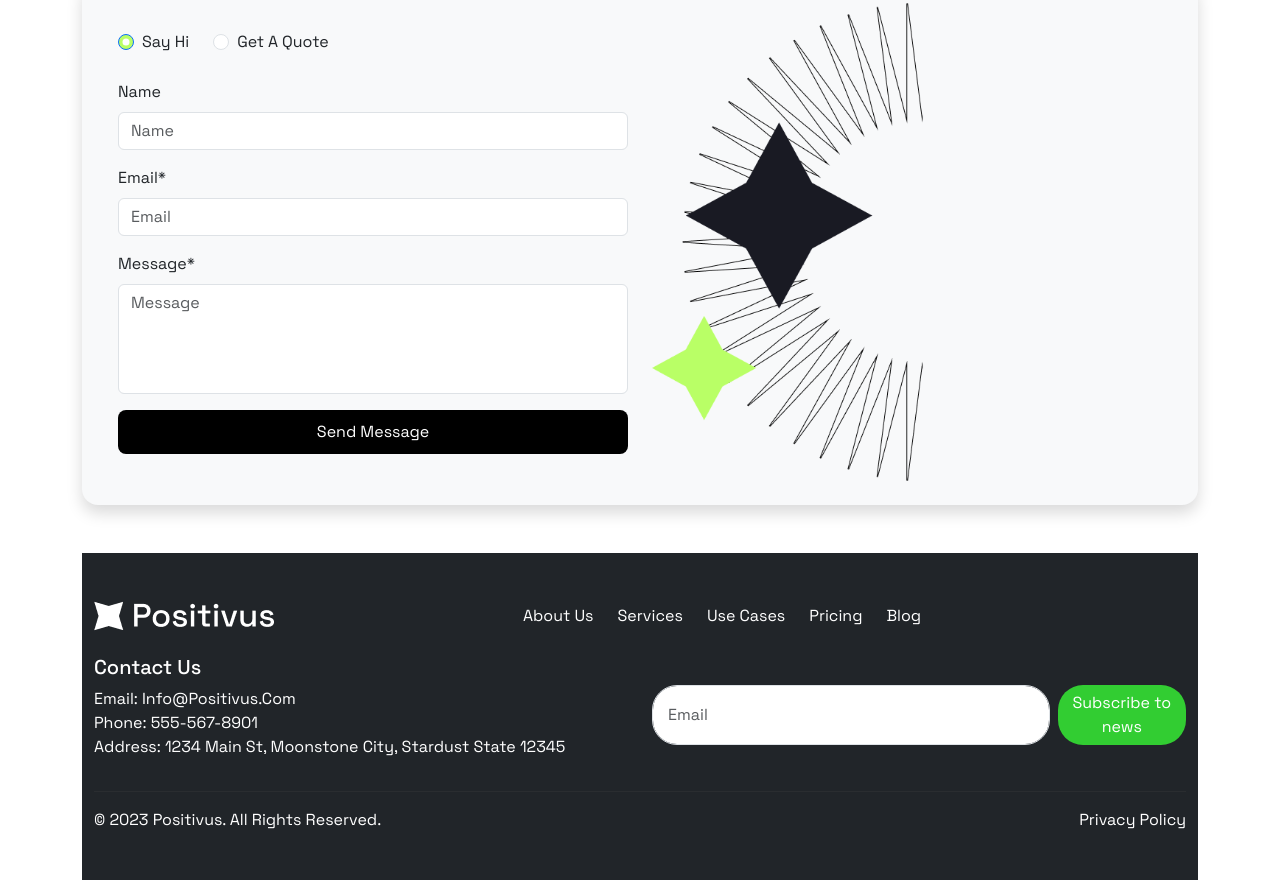
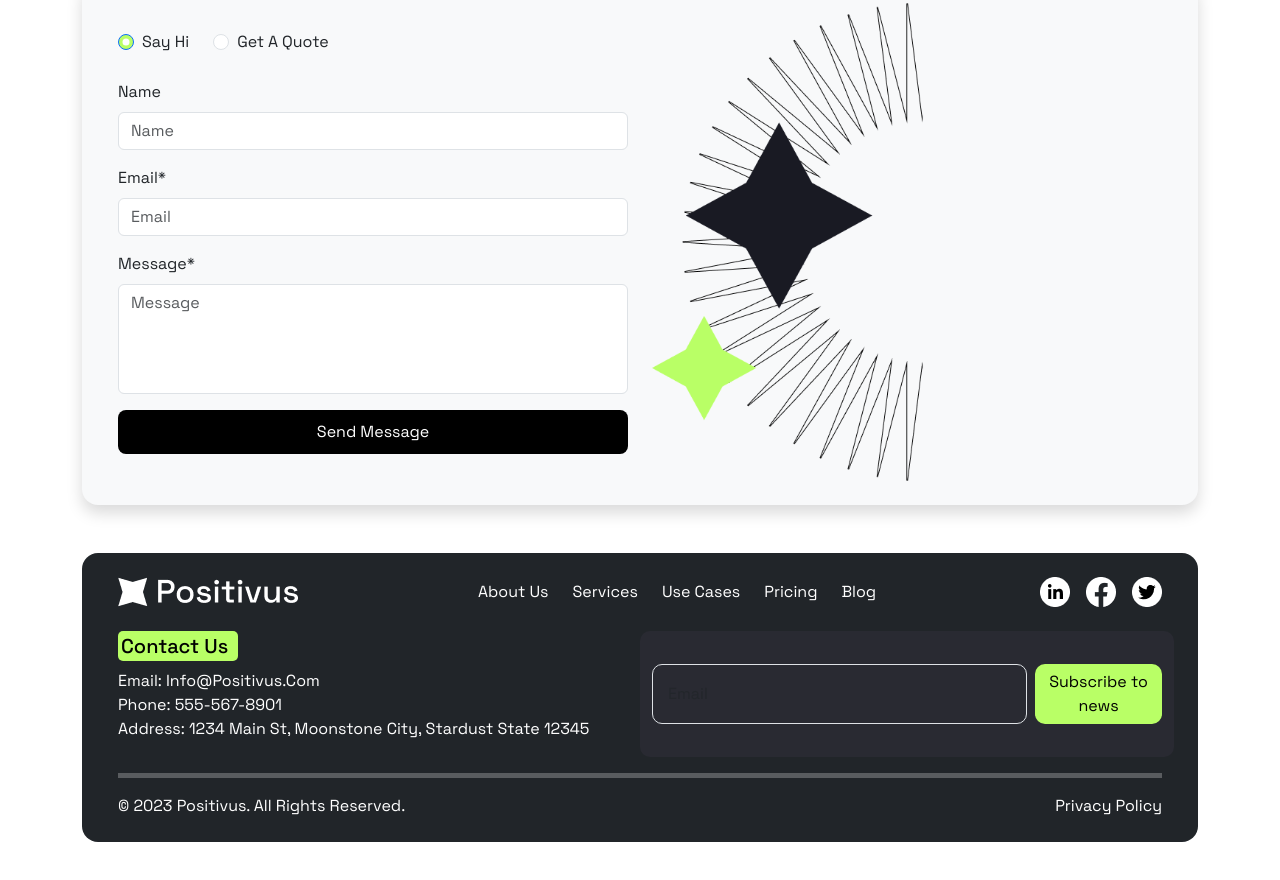
Before and after one commit to RayyanAsrar/Positivius-Figma, a plain HTML site: page index.html in a window 1280 px wide. Shown: the part 2333-3213 px from the top of the page. After the commit the page ends 3175 px from the top, so only its background shows below. Drawn offline with nearby package versions, Linux system fonts and the light colour scheme.

Commit message:
finalcommir

```diff
--- a/index.html
+++ b/index.html
@@ -343,17 +343,17 @@
     </div>
 
 
-    <footer class="bg-dark text-white py-5">
-      <div class="container">
+    <footer class="bg-dark text-white py-4 my-foot-main rounded-4 p-4 ">
+      <div class="container my-foot-main">
         <!-- Footer Navbar (Top section with logos and links) -->
-        <div class="row mb-4">
-          <div class="col-12 d-flex justify-content-between align-items-center">
+        <div class="row mb-4 ">
+          <div class="col-12 d-flex justify-content-between align-items-center ">
             <div class="d-flex align-items-center">
               <!-- Add your logo here -->
               <img src="images/Logo222.png" alt="Positivus Logo" class="me-3" height="30">
 
             </div>
-            <div class="d-flex gap-4">
+            <div class="d-flex gap-4 my-foot-a">
               <a href="#" class="text-white">About us</a>
               <a href="#" class="text-white">Services</a>
               <a href="#" class="text-white">Use Cases</a>
@@ -361,16 +361,16 @@
               <a href="#" class="text-white">Blog</a>
             </div>
             <div class="d-flex gap-3">
-              <a href="#" class="text-white"><i class="bi bi-linkedin"></i></a>
-              <a href="#" class="text-white"><i class="bi bi-facebook"></i></a>
-              <a href="#" class="text-white"><i class="bi bi-twitter"></i></a>
+              <a href="#" class="text-white"><i class="bi bi-linkedin"><img src="images/Social icon.png" alt=""></i></a>
+              <a href="#" class="text-white"><i class="bi bi-facebook"><img src="images/Social icon (1).png" alt=""></i></a>
+              <a href="#" class="text-white"><i class="bi bi-twitter"><img src="images/Social icon (2).png" alt=""></i></a>
             </div>
           </div>
         </div>
 
         <!-- Contact Info and Email Subscription -->
         <div class="row">
-          <div class="col-md-6">
+          <div class="col-md-6 my-foot-h5">
             <h5>Contact Us</h5>
             <ul class="list-unstyled">
               <li>Email: <a href="mailto:info@positivus.com" class="text-white">info@positivus.com</a></li>
@@ -378,9 +378,9 @@
               <li>Address: 1234 Main St, Moonstone City, Stardust State 12345</li>
             </ul>
           </div>
-          <div class="col-md-6 d-flex align-items-center">
+          <div class="col-md-6 d-flex align-items-center my-foot-div">
             <form class="d-flex w-100">
-              <input type="email" class="form-control me-2" placeholder="Email" aria-label="Email" required>
+              <input type="email" class="form-control me-2" placeholder="Email"  aria-label="Email" required>
               <button type="submit" class="btn btn-success">Subscribe to news</button>
             </form>
           </div>
--- a/style.css
+++ b/style.css
@@ -159,29 +159,63 @@ footer a:hover {
 }
 
 footer .form-control {
-  border-radius: 25px; /* Round the input field */
+  border-radius: 10px; /* Round the input field */
   padding-left: 15px;
 }
 
 footer .btn {
-  border-radius: 25px; /* Round the button */
+  border-radius: 10px; /* Round the button */
 }
 
 footer .btn-success {
-  background-color: #32CD32; /* Bright green for subscribe button */
+  background-color: #b9ff66;
+  color: black; /* Bright green for subscribe button */
   border: none;
 }
 
 footer .btn-success:hover {
-  background-color: #28a745; /* Darker green on hover */
+  background-color: #b9ff66;
+  color: black;
 }
 
 footer hr {
-  border-top: 1px solid #444; /* Light border for the separator */
+  border-top: 5px solid white; /* Light border for the separator */
+}
+.my-foot-div{
+
+  border-radius: 10px;
+  background-color:#292a32;
+}
+.my-foot-a a{
+  color: #9a9a9e;
+}
+.my-foot-h5 h5{
+  width: 120px;
+  background-color: #b9ff66 ;
+  border-radius: 5px;
+  padding: 3px;
+  color: black;
+}
+.my-foot-div form input{
+  background-color: transparent;
+  color: white;
+
+}
+.my-foot-div form input:active{
+  background-color: transparent;
+  border-color: white;
+  color: white;
+}
+.my-foot-div form input:focus{
+  background-color: transparent;
+  text-decoration: none;
+  border-color: white;
+  color: white;
 }
 
-
-
+/*= .my-foot-main{
+  background-color:#191a23 ;
+} */
 @media only screen and (max-width: 540px) {
     .image-box  {
         margin-top: 30px;
```
Also changed, not shown: images/Social icon (1).png (added), images/Social icon (2).png (added), images/Social icon.png (added).
